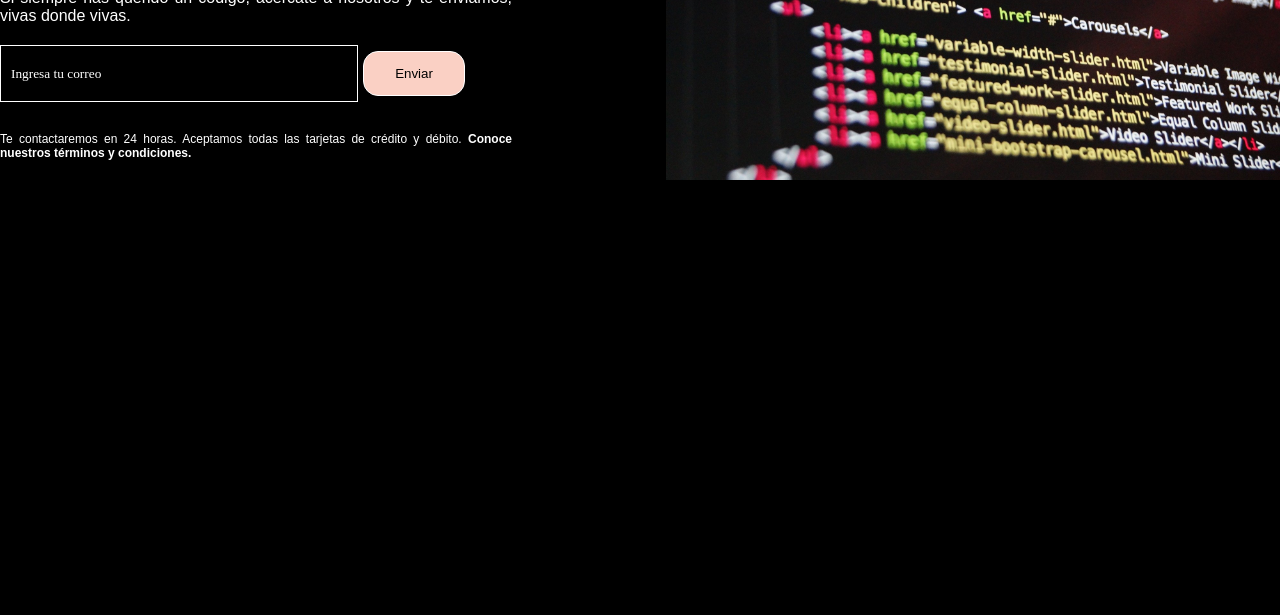
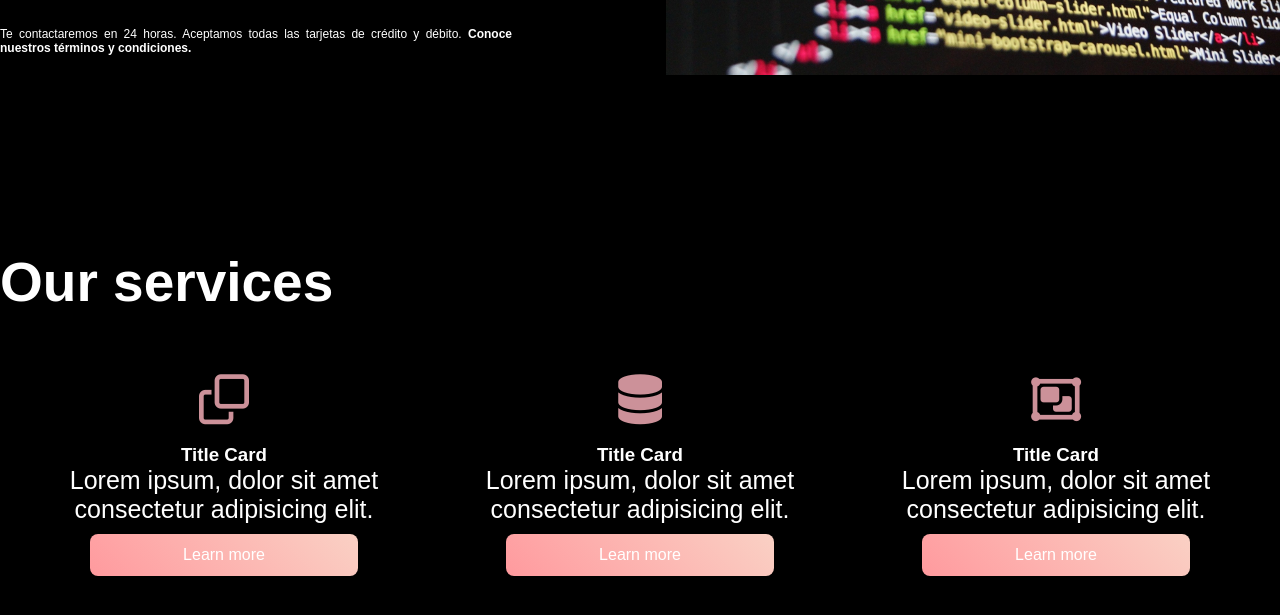
Before and after one commit to quizher/landing, a plain HTML site: page index.html in a window 1280 px wide. Shown: the part 485-1100 px from the top of the page. Before the commit the page ends 800 px from the top, so only its background shows below. Drawn offline with Linux system fonts and the light colour scheme.

Commit message:
tercer commit

```diff
--- a/assets/css/style.css
+++ b/assets/css/style.css
@@ -16,6 +16,9 @@ body {
 
 header {
     background: #000;
+    position: fixed;
+    width: 100%;
+
 
 }
 
@@ -76,7 +79,7 @@ ul li a:hover {
 }
 
 .contenedor {
-    padding: 100%;
+    padding: 80px 0;
 }
 
 .titulo {
@@ -174,3 +177,46 @@ input[type="submit"] {
     font-size: 12px;
 
 }
+
+
+
+/* Cards */
+
+.content-cards {
+    display: flex;
+    width: 100%;
+    justify-content: space-evenly;
+    flex-wrap: wrap;
+}
+
+.card {
+    width: 30%;
+    text-align: center;
+    height: 300px;
+    box-shadow: 0 0 3px 0 rgba(0, 0, 0, .5);
+    transform: scale(1);
+    transition: transform 0.6s;
+}
+
+.card:hover {
+    box-shadow: 0 0 6px 0 rgba(0, 0, 0, .5);
+    transform: scale(1.03);
+    cursor: pointer;
+}
+
+.card i {
+    margin: 30px 0 20px 0;
+    color: #cc9199;
+    font-size: 50px;
+}
+
+.card h3 {
+    color: #fff;
+}
+
+.card p {
+    font-weight: 300;
+    font-size: 25px;
+    margin-bottom: 10px;
+    color: #fff;
+}
--- a/index.html
+++ b/index.html
@@ -6,6 +6,8 @@
     <meta http-equiv="X-UA-Compatible" content="IE=edge">
     <meta name="viewport" content="width=device-width, initial-scale=1.0">
     <title>Landing Enrique Guzmán</title>
+
+
     <link rel="stylesheet" href="assets/css/style.css">
 </head>
 
@@ -54,6 +56,33 @@
         <img src="assets/img/code.jpg" alt="">
     </section>
 
+    <section class="cards contenedor">
+        <h2 class="titulo">Our services</h2>
+        <div class="content-cards">
+            <article class="card">
+                <i class="far fa-clone"></i>
+                <h3>Title Card</h3>
+                <p>Lorem ipsum, dolor sit amet consectetur adipisicing elit.</p>
+                <a href="" class="cta">Learn more</a>
+            </article>
+            <article class="card">
+                <i class="fas fa-database"></i>
+                <h3>Title Card</h3>
+                <p>Lorem ipsum, dolor sit amet consectetur adipisicing elit.</p>
+                <a href="" class="cta">Learn more</a>
+            </article>
+            <article class="card">
+                <i class="far fa-object-group"></i>
+                <h3>Title Card</h3>
+                <p>Lorem ipsum, dolor sit amet consectetur adipisicing elit.</p>
+                <a href="" class="cta">Learn more</a>
+            </article>
+        </div>
+    </section>
+
+
+
+    <script src="https://kit.fontawesome.com/c15b744a04.js" crossorigin="anonymous"></script>
 </body>
 
 </html>
```
